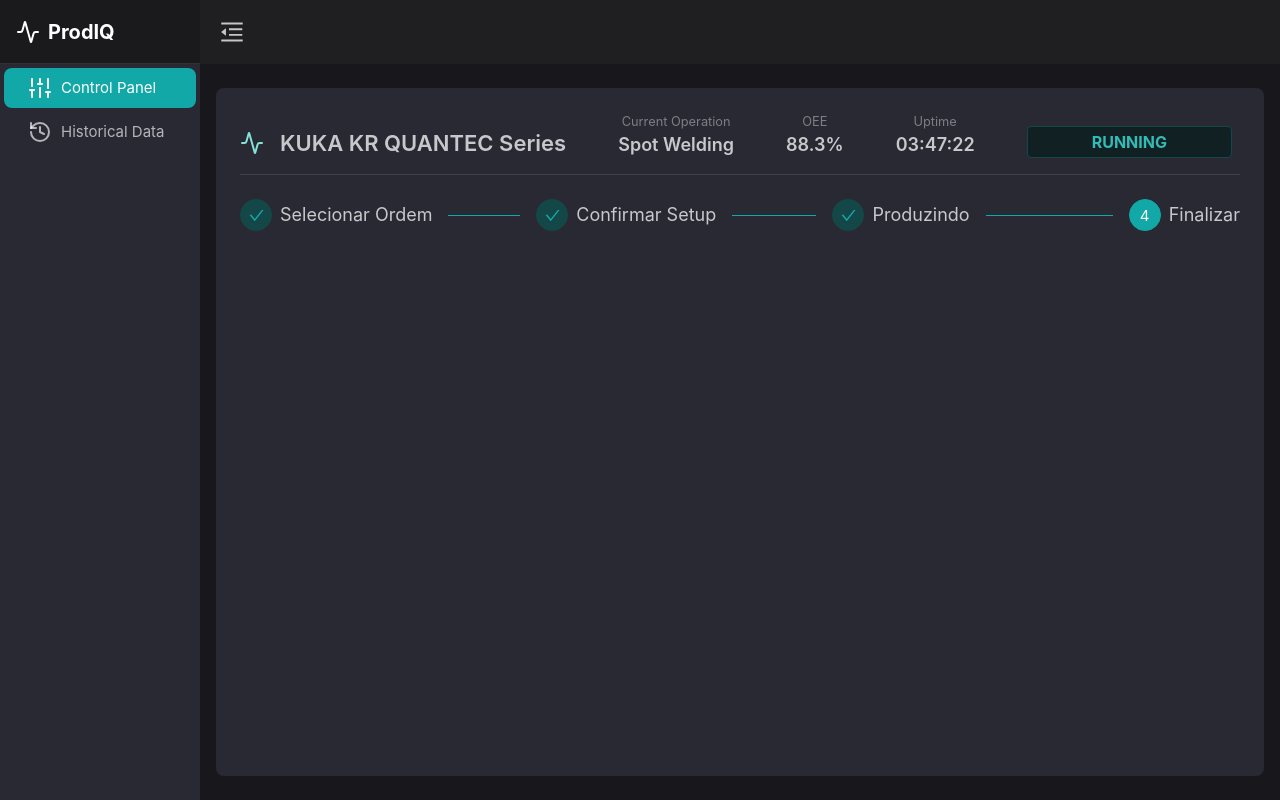
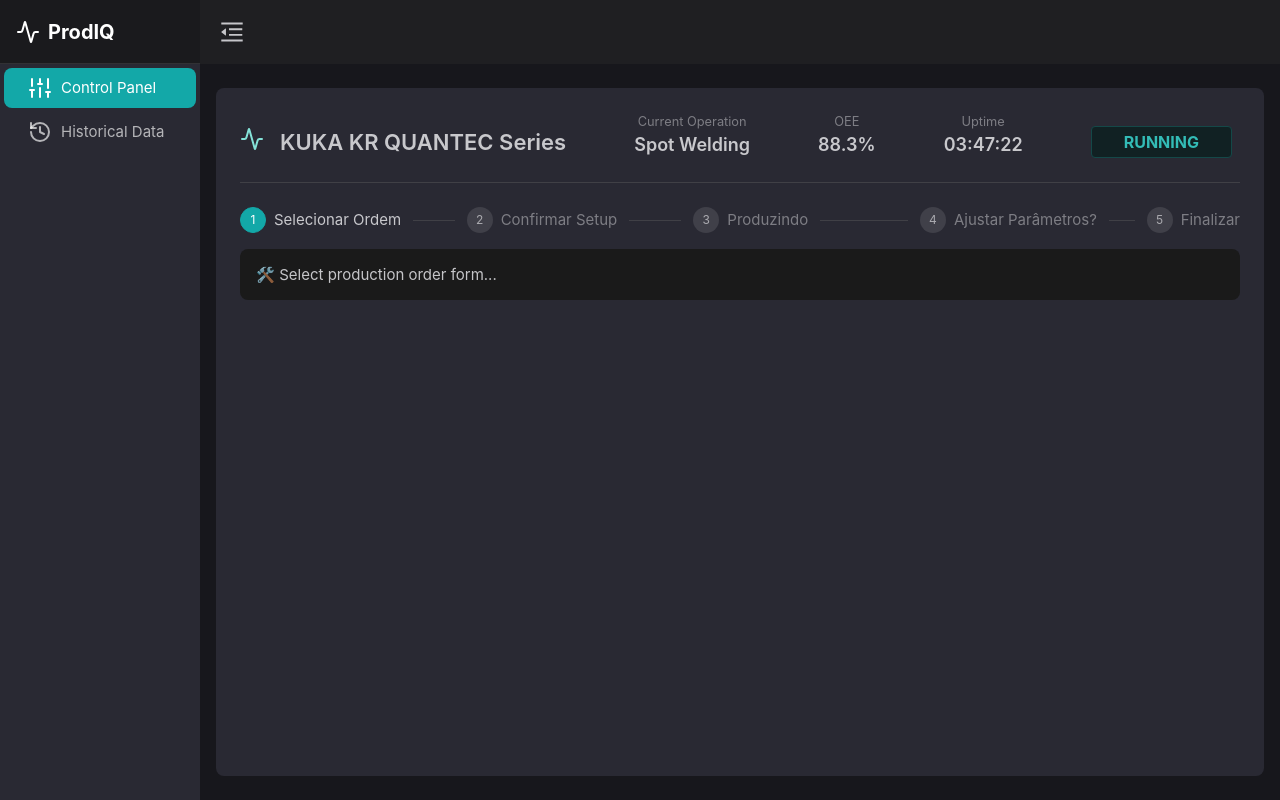
Before and after one commit to lgustavopalmieri/prodiq-edge-control-panel, a Next.js app: page / in a window 1280 px wide. Built offline with nearby package versions, Linux system fonts and the light colour scheme; what @ant-design/nextjs-registry would draw is missing.

Commit message:
refactor: fix some heighs

```diff
--- a/src/app/page.tsx
+++ b/src/app/page.tsx
@@ -1,28 +1,14 @@
 "use client";
 
 import MachineInfo from "@/features/controlpanel/machineinfo";
+import ProductionSteps from "@/features/productionsteps/productionsteps";
 import { Divider, Flex, Steps } from "antd";
 
 interface IHomeProps {}
 
-const stepsItems = [
-  {
-    title: "Selecionar Ordem",
-  },
-  {
-    title: "Confirmar Setup",
-  },
-  {
-    title: "Produzindo",
-  },
-  {
-    title: "Finalizar",
-  },
-];
-
 const Home: React.FunctionComponent<IHomeProps> = (props) => {
   return (
-    <Flex vertical style={{ height: "100%" }}>
+    <Flex vertical justify="space-between" style={{ width: "100%", flex: 1 }}>
       <MachineInfo
         machineName="KUKA KR QUANTEC Series"
         operation="Spot Welding"
@@ -32,7 +18,9 @@
         statusColor="cyan"
       />
       <Divider />
-      <Steps current={3} items={stepsItems} />
+      <Flex style={{ height: "100%" }}>
+        <ProductionSteps currentStep={0} />
+      </Flex>
     </Flex>
   );
 };
--- a/src/components/headerlayout.tsx
+++ b/src/components/headerlayout.tsx
@@ -3,6 +3,7 @@
 import { Dispatch, SetStateAction } from "react";
 import { MenuFoldOutlined, MenuUnfoldOutlined } from "@ant-design/icons";
 import { Button, Layout } from "antd";
+import MachineInfo from "@/features/controlpanel/machineinfo";
 
 interface IHeaderLayoutProps {
   collapsed: boolean;
@@ -15,7 +16,6 @@
 const HeaderLayout: React.FunctionComponent<IHeaderLayoutProps> = ({
   collapsed,
   setCollapsed,
-  colorBgContainer,
 }: IHeaderLayoutProps) => {
   return (
     <Header style={{ padding: 0 }}>
--- a/src/components/sectionheader.tsx
+++ b/src/components/sectionheader.tsx
@@ -13,7 +13,10 @@
   title,
 }) => (
   <Flex gap="1rem" align="center">
-    {icon}
+    <Title level={4} style={{ margin: 0 }}>
+      {icon}
+    </Title>
+
     <Title level={4} style={{ margin: 0 }}>
       {title}
     </Title>
--- a/src/components/statustag.tsx
+++ b/src/components/statustag.tsx
@@ -15,9 +15,11 @@
     <Flex>
       <Tag
         style={{
-          padding: "0.3rem 4rem",
+          minWidth: "6rem",
+          padding: "0.3rem 2rem",
           fontSize: "1rem",
           fontWeight: "bold",
+          textAlign: "center",
         }}
         color={color}
       >
--- /dev/null
+++ b/src/features/productionsteps/productionsteps.tsx
@@ -0,0 +1,66 @@
+"use client";
+
+import { Steps, Flex } from "antd";
+import type { StepProps } from "antd/es/steps";
+import React from "react";
+
+const SelectOrderStep = () => <div>🛠 Select production order form...</div>;
+const ConfirmSetupStep = () => <div>🔧 Confirm machine setup...</div>;
+const ProducingStep = () => <div>⚙️ Operation in progress...</div>;
+const AdjustParametersStep = () => (
+  <div>🧪 Adjust or justify parameters...</div>
+);
+const FinishStep = () => (
+  <div>✅ Finalize operation and enter quantities...</div>
+);
+
+const stepContentMap: Record<number, JSX.Element> = {
+  0: <SelectOrderStep />,
+  1: <ConfirmSetupStep />,
+  2: <ProducingStep />,
+  3: <AdjustParametersStep />,
+  4: <FinishStep />,
+};
+
+const stepTitles = [
+  "Selecionar Ordem",
+  "Confirmar Setup",
+  "Produzindo",
+  "Ajustar Parâmetros?",
+  "Finalizar",
+];
+
+interface IProductionStepsProps {
+  currentStep: number;
+}
+
+const ProductionSteps: React.FunctionComponent<IProductionStepsProps> = ({
+  currentStep,
+}) => {
+  const stepsItems: StepProps[] = stepTitles.map((title, index) => {
+    let status: StepProps["status"] = "wait";
+    if (index < currentStep) status = "finish";
+    else if (index === currentStep) status = "process";
+    return { title, status };
+  });
+
+  return (
+    <Flex vertical style={{ width: "100%", flex: 1, overflow: "auto" }}>
+      <Steps size="small" current={currentStep} items={stepsItems} />
+      <Flex
+        style={{
+          flex: 1,
+          marginTop: "1rem",
+          padding: "1rem",
+          backgroundColor: "#1a1a1a",
+          borderRadius: "8px",
+          overflow: "auto",
+        }}
+      >
+        {stepContentMap[currentStep]}
+      </Flex>
+    </Flex>
+  );
+};
+
+export default ProductionSteps;
--- a/src/theme/layoutTemplate.tsx
+++ b/src/theme/layoutTemplate.tsx
@@ -38,7 +38,7 @@
         <HeaderLayout
           collapsed={collapsed}
           setCollapsed={setCollapsed}
-          colorBgContainer={""}
+          colorBgContainer={colorBgContainer}
         />
         <Content
           style={{
@@ -46,6 +46,8 @@
             padding: "1.5rem ",
             background: colorBgContainer,
             borderRadius: borderRadiusLG,
+            height: "100%",
+            overflowY: "auto",
           }}
         >
           {children}
```
